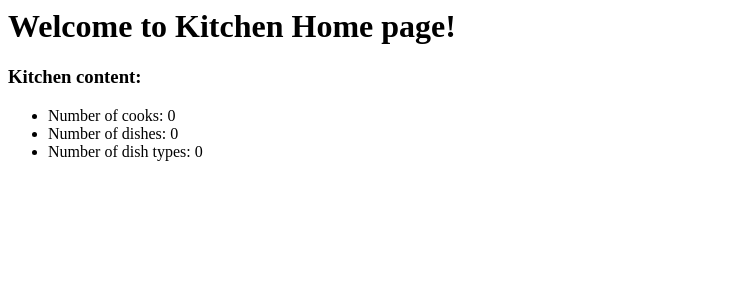
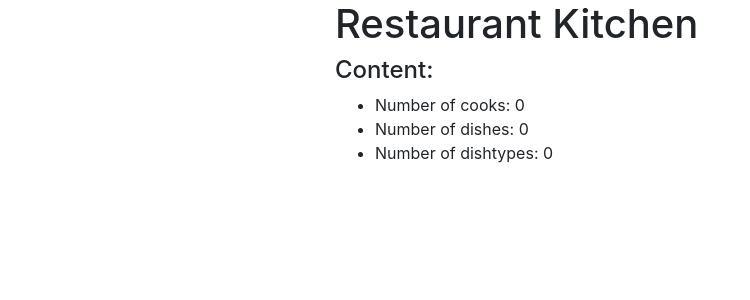
Before and after one commit to ochernous/restaurant-kitchen-managment, a Django app: page / in a window 1280 px wide. Shown: the top 300 px of the page, without its empty margins (0-750 px from the left). Run offline with Django 4.2, Linux system fonts and the light colour scheme; data that the repository does not hold is empty.

Commit message:
Update base.html and index.html

```diff
--- a/templates/kitchen/index.html
+++ b/templates/kitchen/index.html
@@ -1,9 +1,12 @@
-<html>
-<h1>Welcome to Kitchen Home page!</h1>
-<h3>Kitchen content:</h3>
-<ul>
-  <li>Number of cooks: {{ num_cooks }}</li>
-  <li>Number of dishes: {{ num_dishes }}</li>
-  <li>Number of dish types: {{ num_dishtypes }}</li>
-</ul>
-</html>
+{% extends "base.html" %}
+
+{% block content %}
+  <h1>Restaurant Kitchen</h1>
+
+  <h4>Content: </h4>
+  <ul>
+    <li>Number of cooks: {{ num_cooks }}</li>
+    <li>Number of dishes: {{ num_dishes }}</li>
+    <li>Number of dishtypes: {{ num_dishtypes }}</li>
+  </ul>
+{% endblock %}
```
Also changed, not shown: templates/base.html (line endings or trailing spaces).
